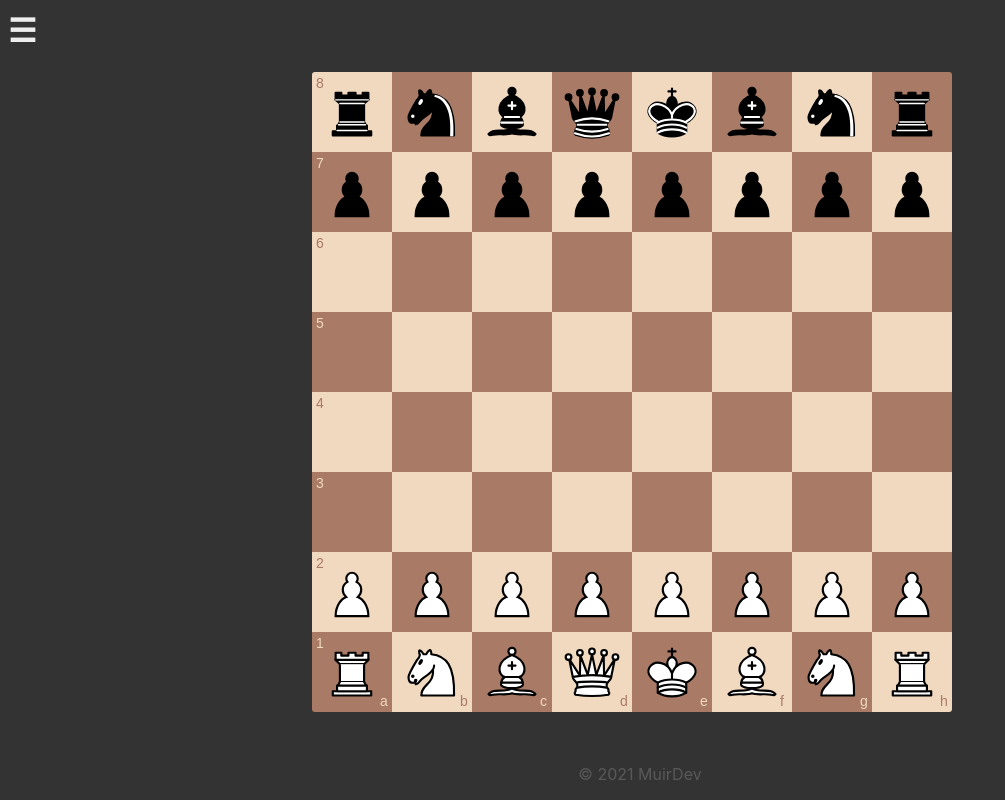
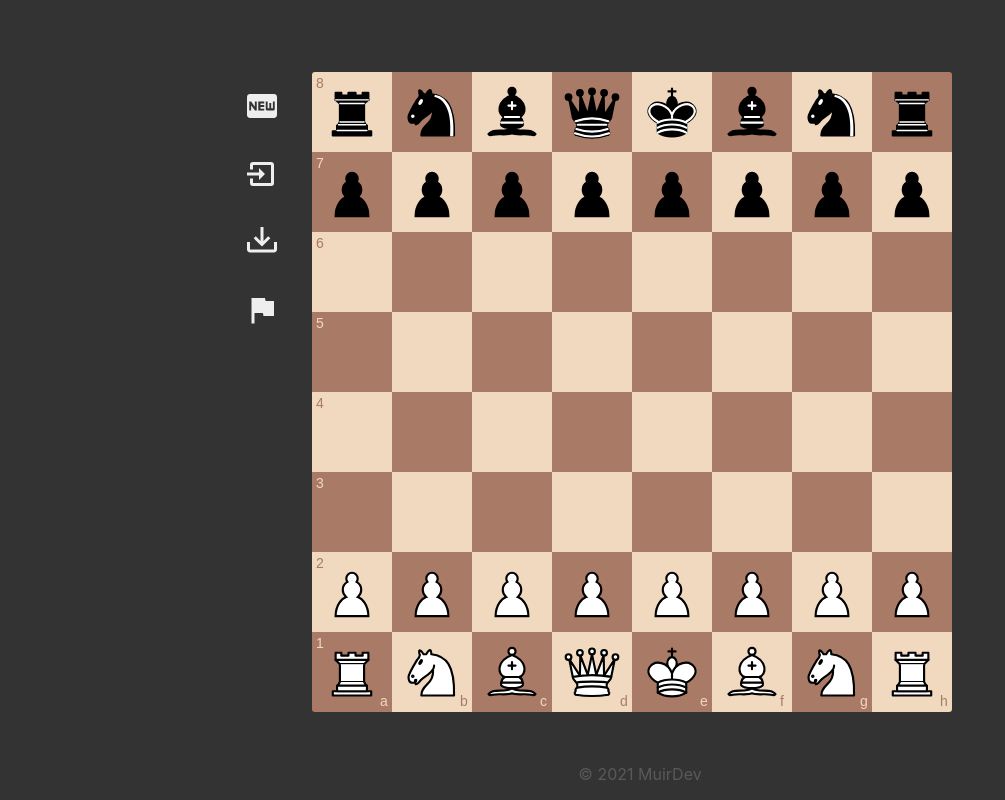
Before and after one commit to ErikMuir/chess-engine, a React app: page / in a window 1280 px wide. Shown: the whole page, without its empty margins (0-1005 px from the left). Built offline with nearby package versions, Linux system fonts and the light colour scheme.

Commit message:
move menu functionality to controls component

```diff
--- a/package.json
+++ b/package.json
@@ -20,6 +20,8 @@
     "test": "jest"
   },
   "dependencies": {
+    "@mdi/js": "^6.5.95",
+    "@mdi/react": "^1.5.0",
     "file-saver": "^2.0.5",
     "react": "^17.0.2",
     "react-dom": "^17.0.2",
--- a/src/components/App.js
+++ b/src/components/App.js
@@ -22,10 +22,10 @@ class App extends React.Component {
       showGameOverModal: false,
     };
     this.newGame = this.newGame.bind(this);
-    this.loadGame = this.loadGame.bind(this);
-    this.saveGame = this.saveGame.bind(this);
+    this.importGame = this.importGame.bind(this);
+    this.exportGame = this.exportGame.bind(this);
     this.resign = this.resign.bind(this);
-    this.updateGame = this.updateGame.bind(this);
+    this.updateApp = this.updateApp.bind(this);
     this.closeGameOverModal = this.closeGameOverModal.bind(this);
   }
 
@@ -47,14 +47,14 @@ class App extends React.Component {
     this.setState({ game: new Game() });
   };
 
-  loadGame = (gameJson) => {
-    logger.trace('loadGame');
+  importGame = (gameJson) => {
+    logger.trace('importGame');
     const game = new Game(gameJson);
     this.setState({ game });
   };
 
-  saveGame = () => {
-    logger.trace('saveGame');
+  exportGame = () => {
+    logger.trace('exportGame');
     const { game } = this.state;
     const fileName = `chess-${new Date().toISOString()}.json`;
     const blob = new Blob([game.json], { type: 'application/json' });
@@ -64,12 +64,14 @@ class App extends React.Component {
   resign = () => {
     logger.trace('resign');
     const { game } = this.state;
-    game.resign();
-    this.updateGame(game);
+    if (!game.isGameOver) {
+      game.resign();
+      this.updateApp(game);
+    }
   };
 
-  updateGame = (game) => {
-    logger.trace('updateGame');
+  updateApp = (game) => {
+    logger.trace('updateApp');
     this.setState({ game });
     this.checkGameOver();
   };
@@ -90,15 +92,14 @@ class App extends React.Component {
     const { game } = this.state;
     return (
       <div className="app-container">
-        <Header
-          newGame={this.newGame}
-          loadGame={this.loadGame}
-          saveGame={this.saveGame}
-          resign={this.resign}
-        />
+        <Header />
         <Main
           game={game}
-          updateGame={this.updateGame}
+          updateApp={this.updateApp}
+          newGame={this.newGame}
+          importGame={this.importGame}
+          exportGame={this.exportGame}
+          resign={this.resign}
         />
         <Footer />
         {this.getGameOverModal()}
--- a/src/components/Board.js
+++ b/src/components/Board.js
@@ -185,11 +185,11 @@ class Board extends React.Component {
   doMove = (move) => {
     logger.trace('doMove');
     const { game } = this.state;
-    const { updateGame } = this.props;
+    const { updateApp } = this.props;
     game.doMove(move);
     this.syncSquares();
     game.postMoveActions(move);
-    updateGame(game);
+    updateApp(game);
     this.setPreviousSquares(move);
   };
 
--- a/src/components/Controls.js
+++ b/src/components/Controls.js
@@ -1,26 +1,113 @@
 import React from 'react';
+import Icon from '@mdi/react';
+import {
+  mdiFlag, mdiNewBox, mdiImport, mdiTrayArrowDown,
+} from '@mdi/js';
 import { boardSize } from '../game/utils';
 import Logger from '../Logger';
 
 const logger = new Logger('Controls');
+const loadGameInputId = 'load-game-input';
 
 class Controls extends React.Component {
   constructor(props) {
     super(props);
     logger.trace('ctor');
-    const { game } = props;
-    this.state = { game };
+    this.fileReader = new FileReader();
+    this.fileReader.onerror = () => logger.error(this.fileReader.error);
+    this.fileReader.onload = () => this.handleLoad(this.fileReader.result);
   }
 
-  static getDerivedStateFromProps(props, state) {
-    const { game } = props;
-    return game === state.game ? null : { game };
-  }
+  readFile = () => {
+    logger.trace('readFile');
+    const loadGameInput = document.getElementById(loadGameInputId);
+    const file = loadGameInput.files[0];
+    this.fileReader.readAsText(file);
+  };
+
+  validateGameJson = (gameJson) => {
+    logger.trace('validateGameJson');
+    // TODO : implement schema validation
+    if (
+      !gameJson
+      || !gameJson.fen
+      || !gameJson.pgn
+      || !gameJson.pgn.white
+      || !gameJson.pgn.black
+    ) {
+      throw new Error('Invalid game json');
+    }
+  };
+
+  handleLoad = (readerResult) => {
+    logger.trace('handleLoad');
+    try {
+      const gameJson = JSON.parse(readerResult);
+      this.validateGameJson(gameJson);
+      const { importGame } = this.props;
+      importGame(gameJson);
+    } catch (err) {
+      logger.error('Error loading game', err);
+      // TODO : inform user
+    }
+  };
+
+  handleNew = (e) => {
+    logger.trace('handleNew');
+    e.target.blur();
+    const { newGame } = this.props;
+    newGame();
+  };
+
+  handleImport = (e) => {
+    logger.trace('handleImport');
+    console.log(e);
+    e.target.blur();
+    const loadGameInput = document.getElementById(loadGameInputId);
+    loadGameInput.click();
+  };
+
+  handleExport = (e) => {
+    logger.trace('handleExport');
+    e.target.blur();
+    const { exportGame } = this.props;
+    exportGame();
+  };
+
+  handleResign = (e) => {
+    logger.trace('handleResign');
+    e.target.blur();
+    const { resign } = this.props;
+    resign();
+  };
 
   render() {
     logger.trace('render');
-    const height = boardSize;
-    return <div className="aside controls" style={{ height }} />;
+    return (
+      <div className="aside controls" style={{ height: boardSize }}>
+        <div>
+          <button type="button" onClick={this.handleNew} title="New Game">
+            <Icon path={mdiNewBox} size={1.5} color="#eeeeee" />
+          </button>
+        </div>
+        <div>
+          <button type="button" onClick={this.handleImport} title="Import">
+            <Icon path={mdiImport} size={1.5} color="#eeeeee" />
+          </button>
+        </div>
+        <div>
+          <button type="button" onClick={this.handleExport} title="Export">
+            <Icon path={mdiTrayArrowDown} size={1.5} color="#eeeeee" />
+          </button>
+        </div>
+        <div>
+          <button type="button" onClick={this.handleResign} title="Resign">
+            <Icon path={mdiFlag} size={1.5} color="#eeeeee" />
+          </button>
+        </div>
+        <input type="file" id={loadGameInputId} onChange={this.readFile} accept="application/json" />
+      </div>
+    );
   }
 }
 
--- a/src/components/Header.js
+++ b/src/components/Header.js
@@ -1,26 +1,7 @@
 import React from 'react';
-import Menu from './Menu';
-import Logger from '../Logger';
 
-const logger = new Logger('Header');
-
-const Header = (props) => {
-  logger.trace('render');
-  const {
-    newGame, loadGame, saveGame, resign,
-  } = props;
-  return (
-    <header className="app-header">
-      <div>
-        <Menu
-          newGame={newGame}
-          loadGame={loadGame}
-          saveGame={saveGame}
-          resign={resign}
-        />
-      </div>
-    </header>
-  );
-};
+const Header = () => (
+  <header className="app-header" />
+);
 
 export default Header;
--- a/src/components/Main.js
+++ b/src/components/Main.js
@@ -3,12 +3,28 @@ import Controls from './Controls';
 import Board from './Board';
 import MoveList from './MoveList';
 
-const Main = ({ game, updateGame }) => (
-  <main className="app-main">
-    <Controls game={game} />
-    <Board game={game} updateGame={updateGame} />
-    <MoveList game={game} />
-  </main>
-);
+const Main = (props) => {
+  const {
+    game,
+    updateApp,
+    newGame,
+    importGame,
+    exportGame,
+    resign,
+  } = props;
+
+  return (
+    <main className="app-main">
+      <Controls
+        newGame={newGame}
+        importGame={importGame}
+        exportGame={exportGame}
+        resign={resign}
+      />
+      <Board game={game} updateApp={updateApp} />
+      <MoveList game={game} />
+    </main>
+  );
+};
 
 export default Main;
--- a/src/components/Menu.js
+++ /dev/null
@@ -1,169 +0,0 @@
-import React from 'react';
-import { CSSTransition } from 'react-transition-group';
-import Modal from 'react-modal';
-import Logger from '../Logger';
-import '../styles/menu.css';
-
-const logger = new Logger('Menu');
-const loadGameInputId = 'load-game-input';
-
-class Menu extends React.Component {
-  constructor(props) {
-    super(props);
-    logger.trace('ctor');
-
-    this.state = { isOpen: false };
-
-    this.fileReader = new FileReader();
-    this.fileReader.onerror = () => logger.error(this.fileReader.error);
-    this.fileReader.onload = () => this.handleLoad(this.fileReader.result);
-
-    this.toggleMenu = this.toggleMenu.bind(this);
-  }
-
-  toggleMenu = () => {
-    logger.trace('toggleMenu');
-    this.setState((prevState) => ({
-      isOpen: !prevState.isOpen,
-    }));
-  };
-
-  chooseFile = () => {
-    logger.trace('chooseFile');
-    const loadGameInput = document.getElementById(loadGameInputId);
-    loadGameInput.click();
-  };
-
-  readFile = () => {
-    logger.trace('readFile');
-    const loadGameInput = document.getElementById(loadGameInputId);
-    const file = loadGameInput.files[0];
-    this.fileReader.readAsText(file);
-  };
-
-  validateGameJson = (gameJson) => {
-    logger.trace('validateGameJson');
-    if (
-      !gameJson
-      || !gameJson.fen
-      || !gameJson.pgn
-      || !gameJson.pgn.white
-      || !gameJson.pgn.black
-    ) {
-      throw new Error('Invalid game json');
-    }
-  };
-
-  handleNew = () => {
-    logger.trace('handleNew');
-    const { newGame } = this.props;
-    newGame();
-    this.toggleMenu();
-  };
-
-  handleLoad = (readerResult) => {
-    logger.trace('handleLoad');
-    try {
-      const gameJson = JSON.parse(readerResult);
-      this.validateGameJson(gameJson);
-      const { loadGame } = this.props;
-      loadGame(gameJson);
-      this.toggleMenu();
-    } catch (err) {
-      logger.error('Error loading game', err);
-      // TODO : inform user
-    }
-  };
-
-  handleSave = () => {
-    logger.trace('handleSave');
-    const { saveGame } = this.props;
-    saveGame();
-    this.toggleMenu();
-  };
-
-  handleResign = () => {
-    logger.trace('handleResign');
-    const { resign } = this.props;
-    resign();
-    this.toggleMenu();
-  };
-
-  render() {
-    logger.trace('render');
-    const { isOpen } = this.state;
-    const modalStyles = {
-      overlay: {
-        position: 'fixed',
-        top: 0,
-        left: 0,
-        right: 0,
-        bottom: 0,
-        backgroundColor: 'transparent',
-        display: 'flex',
-        justifyContent: 'center',
-        alignItems: 'center',
-        zIndex: 10,
-      },
-      content: {
-        color: '#595959',
-        backgroundColor: 'white',
-        borderRadius: 0,
-        border: 0,
-        padding: 0,
-        height: '100vh',
-        width: '25vw',
-        position: 'absolute',
-        top: 0,
-        left: 0,
-        inset: 0,
-      },
-    };
-    return (
-      <>
-        <button
-          type="button"
-          className="menu__open"
-          aria-label="Open menu"
-          onClick={this.toggleMenu}
-        />
-        <CSSTransition
-          in={isOpen}
-          timeout={300}
-          classNames="dialog"
-        >
-          <Modal
-            isOpen={isOpen}
-            closeTimeoutMS={500}
-            onRequestClose={this.toggleMenu}
-            style={modalStyles}
-          >
-            <header className="menu__header">
-              <div className="menu__title">Menu</div>
-              <button
-                type="button"
-                className="menu__close"
-                aria-label="Close menu"
-                onClick={this.toggleMenu}
-              />
-            </header>
-            <div className="menu__list">
-              <button type="button" onClick={this.handleNew}>New</button>
-              <button type="button" onClick={this.chooseFile}>Load</button>
-              <button type="button" onClick={this.handleSave}>Save</button>
-              <button type="button" onClick={this.handleResign}>Resign</button>
-            </div>
-            <input
-              type="file"
-              id={loadGameInputId}
-              onChange={this.readFile}
-              accept="application/json"
-            />
-          </Modal>
-        </CSSTransition>
-      </>
-    );
-  }
-}
-
-export default Menu;
--- a/src/styles/app.css
+++ b/src/styles/app.css
@@ -43,6 +43,30 @@ body {
   padding: 0 1rem;
 }
 
+.controls {
+  display: flex;
+  flex-direction: column;
+  align-items: flex-end;
+}
+
+.controls button {
+  background-color: transparent;
+  border: none;
+  border-radius: 5px;
+  color: #eeeeee;
+  font-size: 125%;
+  padding: 1rem 1rem;
+}
+
+.controls button:hover, .controls button:focus {
+  background-color: rgb(89, 89, 89);
+}
+
+.controls button svg {
+  vertical-align: bottom;
+  /* margin-right: 0.5rem; */
+}
+
 .move-list {
   padding-left: 2rem;
   overflow-x: hidden;
@@ -63,3 +87,8 @@ body {
 .move-number {
   color: #999999;
 }
+
+#load-game-input {
+  position: fixed;
+  top: -100rem;
+}
--- a/src/styles/menu.css
+++ /dev/null
@@ -1,71 +0,0 @@
-.menu__open {
-  background: transparent;
-  cursor: pointer;
-  padding: 0 0.5rem;
-  margin: 0;
-  border: none;
-  outline: none;
-  color: #eeeeee;
-  font-size: 2rem;
-  font-weight: bold;
-}
-
-.menu__open:before {
-  content: "\2630";
-}
-
-.menu__header {
-  display: flex;
-  justify-content: space-between;
-  align-items: flex-start;
-  padding: 1rem;
-  background-color: rgb(150, 150, 150);
-  border-bottom: 1px solid rgba(150, 150, 150, 0.5);
-}
-
-.menu__title {
-  font-size: 200%;
-  line-height: 1.25;
-  color: rgb(240, 240, 240);
-  text-transform: uppercase;
-}
-
-.menu__close {
-  background: transparent;
-  border: 0;
-  cursor: pointer;
-  padding: 0px;
-  font-size: 24px;
-  color: rgb(240, 240, 240);
-}
-
-.menu__close:before {
-  content: "\2715";
-}
-
-.menu__list {
-  display: flex;
-  flex-direction: column;
-  align-items: stretch;
-}
-
-.menu__list button {
-  padding: 1rem;
-  background-color: transparent;
-  color: #595959;
-  font-size: 150%;
-  text-align: left;
-  cursor: default;
-  outline: 0;
-  border: 0;
-  border-bottom: 1px solid rgba(150, 150, 150, 0.5);
-}
-
-.menu__list button:hover, .menu__list button:focus {
-  background-color: #e3e4e3;
-}
-
-#load-game-input {
-  position: fixed;
-  top: -100rem;
-}
```
Also changed, not shown: 1 other file (tests, documents, lock files or other folders).
